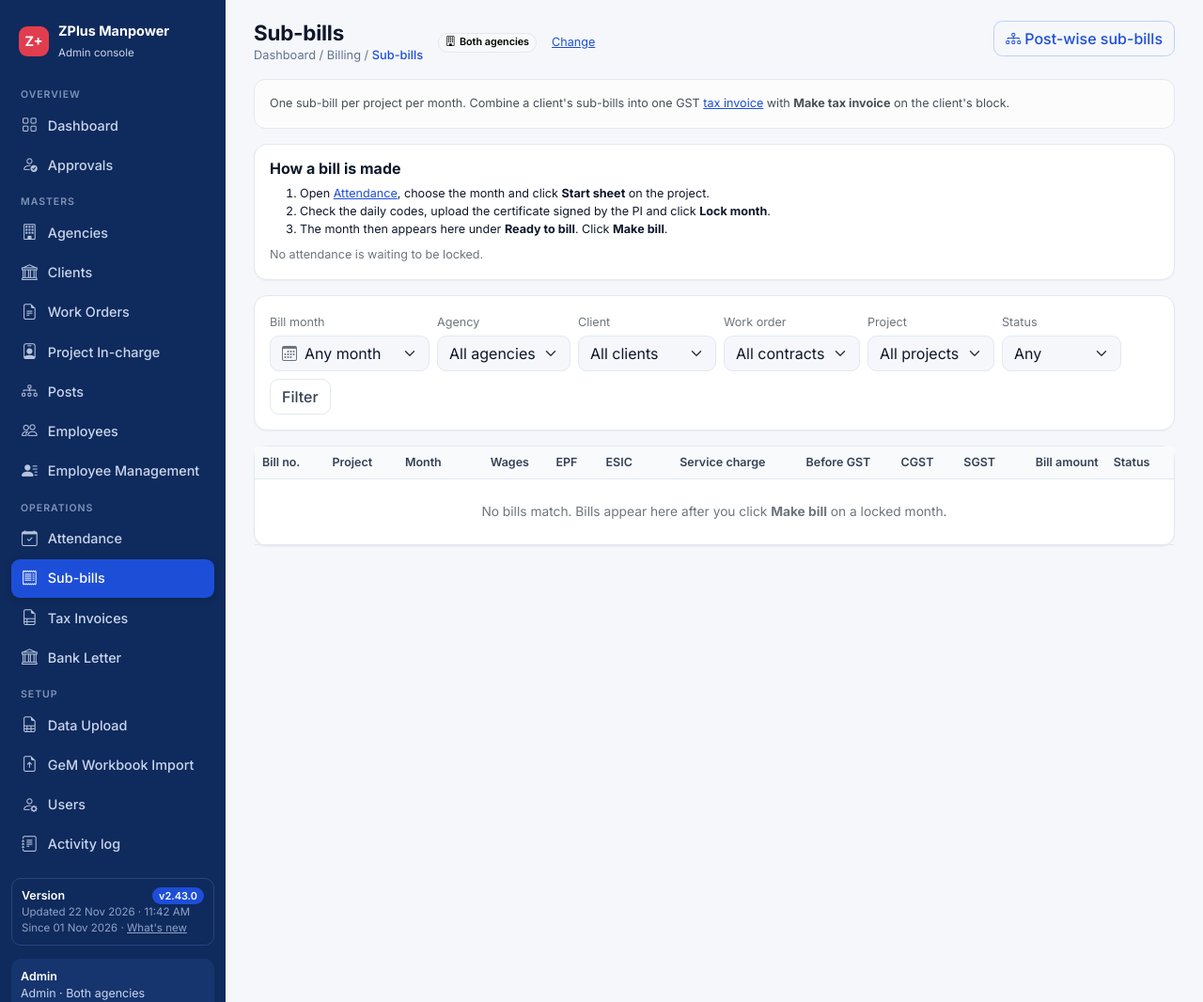
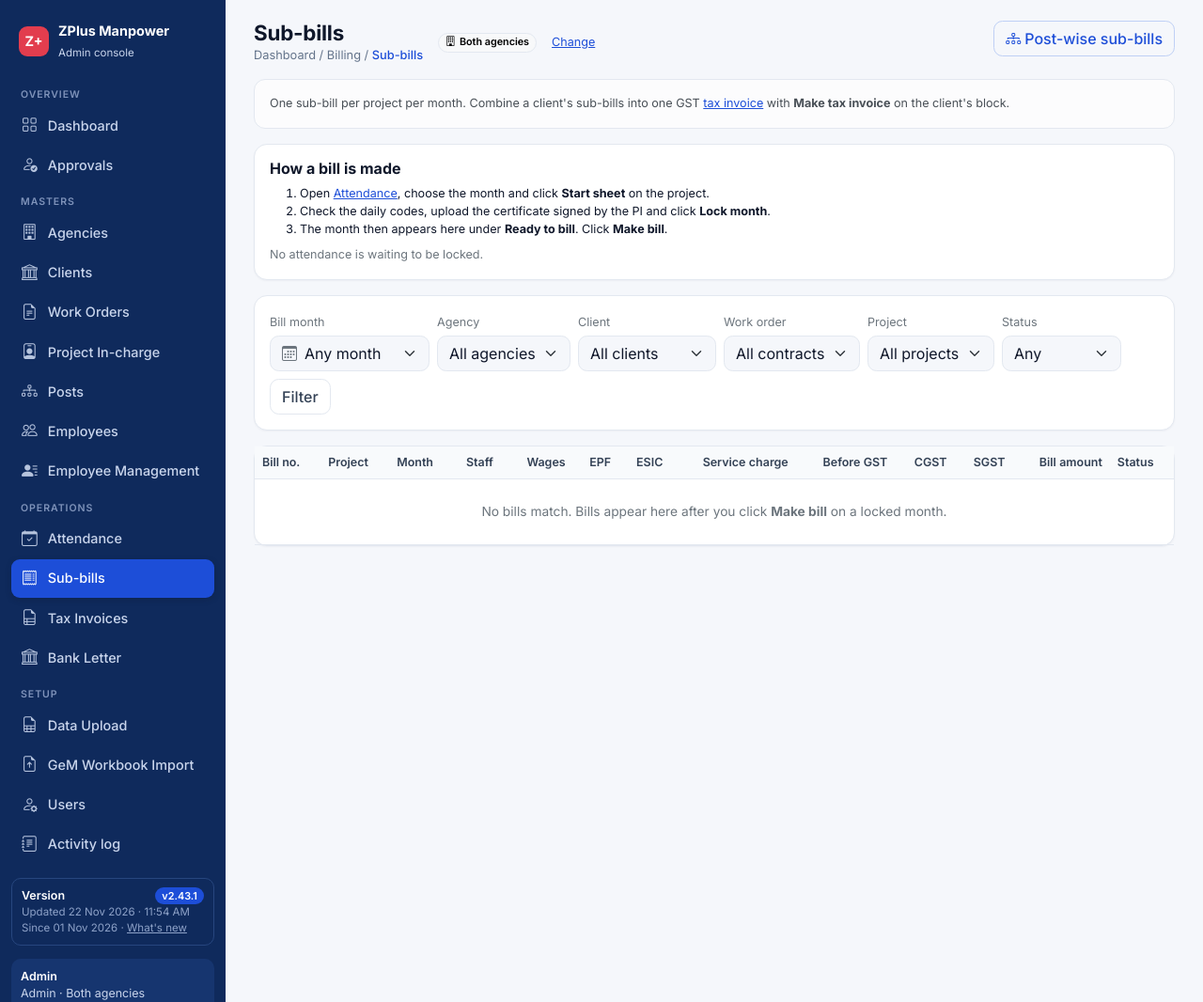
Before and after one commit to EPFRAGHU/zplus, a Laravel app: page /invoices in a window 1280 px wide. Shown: the whole page at 94% size. Run offline with Laravel 12, Linux system fonts and the light colour scheme; the visitor is signed in with stand-in values (Sample User, id 1); data comes from the database, SQL or seed files in the repository; data that the repository does not hold is empty.

Commit message:
feat: staff column on the sub-bills list

```diff
--- a/app/Http/Controllers/InvoiceController.php
+++ b/app/Http/Controllers/InvoiceController.php
@@ -47,7 +47,7 @@ class InvoiceController extends Controller
         $firstNo = Invoice::query()->from('invoices as first_bills')->selectRaw('min(first_bills.invoice_no)')->whereColumn('first_bills.gem_contract_id', 'invoices.gem_contract_id');
         $sorted = fn () => (clone $filtered)->orderByRaw('agency_id is null')->orderBy($agencyName)->orderBy($clientName)
             ->orderBy($firstNo)->orderBy('gem_contract_id')->orderBy('invoice_no')->orderBy('id');
-        $invoices = $sorted()->with('project', 'contract.agency', 'contract.client')->paginate(50)->withQueryString();
+        $invoices = $sorted()->with(['project', 'contract.agency', 'contract.client', 'lines' => fn ($q) => $q->orderBy('id')])->withCount('lines')->paginate(50)->withQueryString();
         $blockTotals = (clone $filtered)->groupBy('agency_id')
             ->selectRaw("agency_id, count(*) as bills, sum(rounded_total) as billed, sum(case when status in ('approved','submitted') then rounded_total else 0 end) as unpaid")
             ->get()->keyBy('agency_id');
@@ -55,7 +55,7 @@ class InvoiceController extends Controller
             ->selectRaw("gem_contracts.client_id, count(*) as bills, sum(invoices.rounded_total) as billed, sum(case when invoices.status in ('approved','submitted') then invoices.rounded_total else 0 end) as unpaid")
             ->get()->keyBy('client_id');
         // Column totals per work order and for everything listed (owner, 22 Nov 2026).
-        $sums = 'count(*) as bills, sum(wages) as wages, sum(epf) as epf, sum(esic) as esic, sum(service_charge) as service_charge, sum(taxable) as taxable, '
+        $sums = 'count(*) as bills, sum((select count(*) from invoice_lines where invoice_lines.invoice_id = invoices.id)) as staff, sum(wages) as wages, sum(epf) as epf, sum(esic) as esic, sum(service_charge) as service_charge, sum(taxable) as taxable, '
             .'sum(cgst) as cgst, sum(sgst) as sgst, sum(igst) as igst, sum(total) as total, sum(rounded_total) as billed';
         $contractTotals = (clone $filtered)->groupBy('gem_contract_id')->selectRaw('gem_contract_id, '.$sums)->get()->keyBy('gem_contract_id');
         $grandTotal = (clone $filtered)->selectRaw($sums)->first();
--- a/config/releases.php
+++ b/config/releases.php
@@ -12,6 +12,11 @@ return [
     'timezone' => 'Asia/Kolkata',      // release times are Indian Standard Time
 
     'releases' => [
+        ['version' => '2.43.1', 'date' => '2026-11-22 11:54', 'title' => 'Staff column on the Sub-bills list', 'type' => 'fix', 'notes' => [
+            'Sub-bills list: new Staff column after Month with the number of employees each sub-bill is worked out for; click it to see their names, posts and paid days',
+            'The work order total rows and the total at the bottom add up the staff too',
+            'Look only: no amounts or numbers change',
+        ]],
         ['version' => '2.43.0', 'date' => '2026-11-22 11:42', 'title' => 'Sub-bills take a project\'s new short name', 'type' => 'feature', 'notes' => [
             'Changing a project\'s short name (Edit project) now renames its open sub-bills: SW/004/26-27(SW/007/26-27) becomes SW/004/26-27(SDOH); the serial (004) never changes',
             'Paid bills, and bills in a paid tax invoice, keep their number; the message lists what was renamed and what was kept',
--- a/resources/views/invoices/_group-total.blade.php
+++ b/resources/views/invoices/_group-total.blade.php
@@ -2,7 +2,7 @@
 @if($t)
 <tr class="bills-group-total">
   <td colspan="3">Total {{ $bill->contract->contract_no }} · {{ $t->bills }} {{ \Illuminate\Support\Str::plural('sub-bill', $t->bills) }}</td>
-  <td class="num">{{ $money($t->wages) }}</td><td class="num">{{ $money($t->epf) }}</td><td class="num">{{ $money($t->esic) }}</td>
+  <td class="text-center">{{ (int) $t->staff }}</td><td class="num">{{ $money($t->wages) }}</td><td class="num">{{ $money($t->epf) }}</td><td class="num">{{ $money($t->esic) }}</td>
   <td class="num">{{ $money($t->service_charge) }}</td><td class="num">{{ $money($t->taxable) }}</td>
   <td class="num">{{ $money($t->cgst) }}</td><td class="num">{{ $money($t->sgst) }}</td>@if($igst)<td class="num">{{ $money($t->igst) }}</td>@endif
   <td class="num">{{ $money($t->billed) }}</td><td></td>
--- a/resources/views/invoices/index.blade.php
+++ b/resources/views/invoices/index.blade.php
@@ -72,10 +72,10 @@
   @endcan
   {{-- Bill components in columns, a total row closing each work order and a total of everything listed (owner, 22 Nov 2026). --}}
   @php($igst = (float) ($grandTotal->igst ?? 0) > 0)
-  @php($cols = $igst ? 13 : 12)
+  @php($cols = $igst ? 14 : 13)
   @php($money = fn ($v) => inr((float) $v, true))
   <div class="z-card"><div class="table-responsive"><table class="table table-hover align-middle bills-table">
-    <thead><tr><th>Bill no.</th><th>Project</th><th>Month</th><th class="num">Wages</th><th class="num">EPF</th><th class="num">ESIC</th><th class="num">Service charge</th>
+    <thead><tr><th>Bill no.</th><th>Project</th><th>Month</th><th class="text-center">Staff</th><th class="num">Wages</th><th class="num">EPF</th><th class="num">ESIC</th><th class="num">Service charge</th>
       <th class="num">Before GST</th><th class="num">CGST</th><th class="num">SGST</th>@if($igst)<th class="num">IGST</th>@endif<th class="num">Bill amount</th><th>Status</th></tr></thead>
     <tbody>
     @php($block = false) @php($contractBlock = false) @php($openGroup = null)
@@ -114,6 +114,9 @@
       <tr><td class="text-nowrap"><a class="mono" href="{{ route('invoices.show', $i) }}">{{ $i->invoice_no }}</a></td>
         <td><span class="fw-semibold">{{ $i->project->name }}</span>@if($i->project->pi_name) <div class="small text-secondary">PI: {{ $i->project->pi_name }}</div> @endif</td>
         <td class="text-nowrap">{{ $i->month->format('M Y') }}</td>
+        {{-- How many employees the bill is worked out for; click to see them (owner, 22 Nov 2026). --}}
+        <td class="text-center"><x-names-pop class="n-full" :title="'Staff on '.$i->invoice_no"
+          :items="$i->lines->map(fn ($l) => ['text' => $l->employee_name, 'sub' => $l->designation.' · '.rtrim(rtrim(number_format((float) $l->paid_days, 1, '.', ''), '0'), '.').' days'])">{{ $i->lines_count }}</x-names-pop></td>
         <td class="num">{{ $money($i->wages) }}</td><td class="num">{{ $money($i->epf) }}</td><td class="num">{{ $money($i->esic) }}</td>
         <td class="num">{{ $money($i->service_charge) }}</td><td class="num">{{ $money($i->taxable) }}</td>
         <td class="num">{{ $money($i->cgst) }}</td><td class="num">{{ $money($i->sgst) }}</td>@if($igst)<td class="num">{{ $money($i->igst) }}</td>@endif
@@ -129,7 +132,7 @@
     @if($grandTotal && $grandTotal->bills)
     <tfoot><tr class="bills-grand">
       <td colspan="3">Total of all {{ $grandTotal->bills }} {{ \Illuminate\Support\Str::plural('sub-bill', $grandTotal->bills) }} listed{{ request('month') ? ' for '.\Carbon\CarbonImmutable::parse(request('month').'-01')->format('F Y') : '' }}</td>
-      <td class="num">{{ $money($grandTotal->wages) }}</td><td class="num">{{ $money($grandTotal->epf) }}</td><td class="num">{{ $money($grandTotal->esic) }}</td>
+      <td class="text-center">{{ (int) $grandTotal->staff }}</td><td class="num">{{ $money($grandTotal->wages) }}</td><td class="num">{{ $money($grandTotal->epf) }}</td><td class="num">{{ $money($grandTotal->esic) }}</td>
       <td class="num">{{ $money($grandTotal->service_charge) }}</td><td class="num">{{ $money($grandTotal->taxable) }}</td>
       <td class="num">{{ $money($grandTotal->cgst) }}</td><td class="num">{{ $money($grandTotal->sgst) }}</td>@if($igst)<td class="num">{{ $money($grandTotal->igst) }}</td>@endif
       <td class="num">{{ $money($grandTotal->billed) }}</td><td></td></tr></tfoot>
```
Also changed, not shown: tests/Feature/BillListsOrderTest.php (+4 -0 lines), tests/Feature/WebFlowTest.php (+1 -1 lines), CHANGELOG.md.
